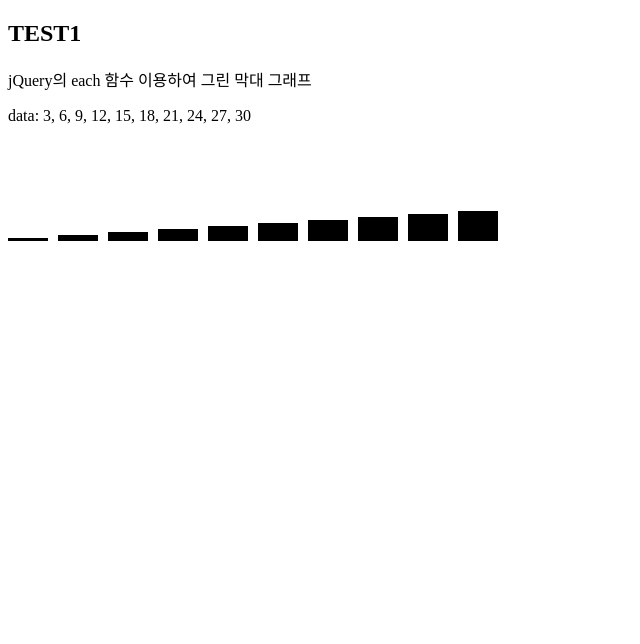
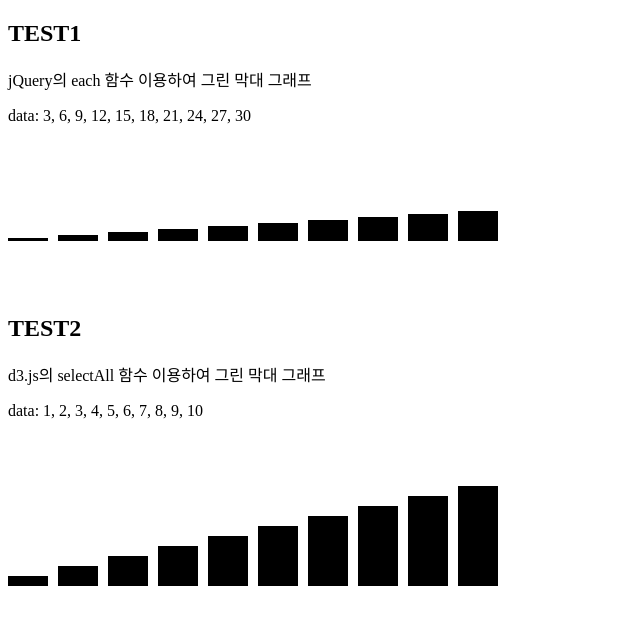
Before and after one commit to choijueun/d3js, a plain HTML site: page 01practice/index.html in a window 1280 px wide. Shown: the whole page, without its empty margins (0-640 px from the left). Drawn offline with Linux system fonts and the light colour scheme.

Commit message:
bar graph by d3.selectAll('bar')

```diff
--- a/01practice/index.html
+++ b/01practice/index.html
@@ -15,14 +15,20 @@
         <h2>TEST1</h2>
         <p>jQuery의 each 함수 이용하여 그린 막대 그래프</p>
         <p>data: 3, 6, 9, 12, 15, 18, 21, 24, 27, 30</p>
-        <svg width="500" height="500"></svg>
+        <svg width="500" height="150"></svg>
+    </div>
+
+    <div id="test2">
+        <h2>TEST2</h2>
+        <p>d3.js의 selectAll 함수 이용하여 그린 막대 그래프</p>
+        <p>data: 1, 2, 3, 4, 5, 6, 7, 8, 9, 10</p>
+        <svg width="500" height="150"></svg>
     </div>
 
     <script>
         $(()=>{
             const data1 = [3, 6, 9, 12, 15, 18, 21, 24, 27, 30];
             const svg1 = d3.select('#test1 svg');
-
             // svg_data.forEach((data, idx)=>{
             $.each(data1, (idx, data)=>{
                 // svg 하위에 rect 태그 추가
@@ -34,6 +40,16 @@
                     .attr('y', 100 - data);
             })
 
+            const data2 = [1, 2, 3, 4, 5, 6, 7, 8, 9, 10];
+            const svg2 = d3.select('#test2 svg')
+            svg2.selectAll('bar')
+                .data(data2)
+                .enter().append('rect')
+                .attr('height', (data, idx)=>{ return data * 10 })
+                .attr('width', 40)
+                .attr('x', (data, idx)=>{ return idx * 50 })
+                .attr('y', (data, idx)=>{ return 150 - data * 10 });
+
         })
 
     </script>
```
